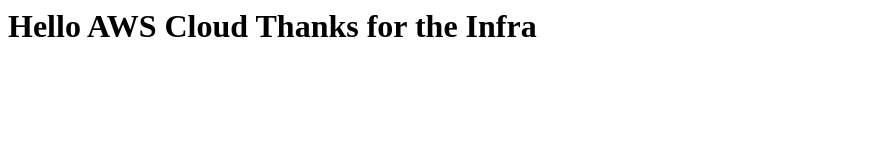
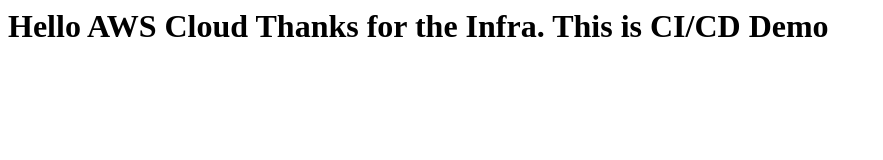
Before and after one commit to awscloudvendor1/CICD, a plain HTML site: page index.html in a window 1280 px wide. Shown: the whole page, without its empty margins (0-883 px from the left). Drawn offline with Linux system fonts and the light colour scheme.

Commit message:
Update index.html

```diff
--- a/index.html
+++ b/index.html
@@ -1 +1 @@
-<h1> Hello AWS Cloud Thanks for the Infra </h1>
+<h1> Hello AWS Cloud Thanks for the Infra. This is CI/CD Demo </h1>
```
